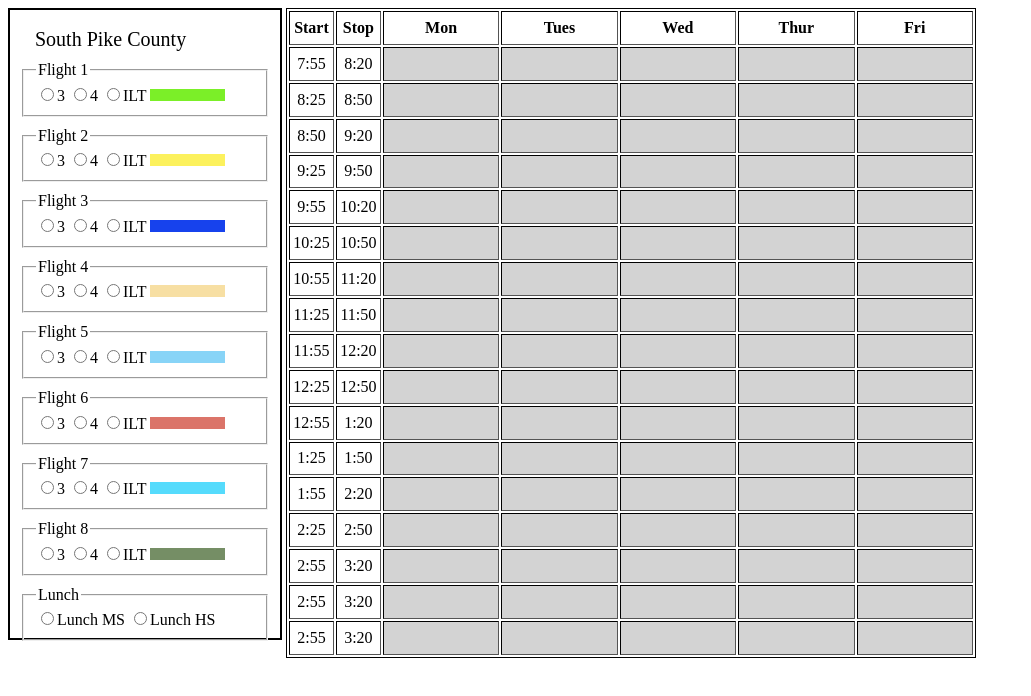
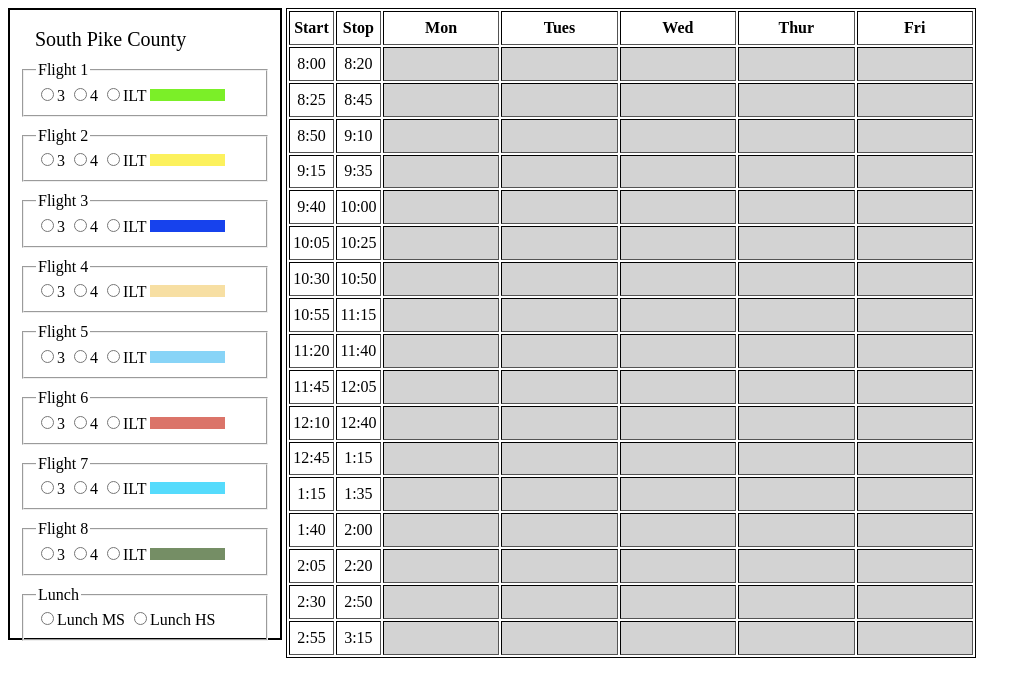
Before and after one commit to paceTechSchool/South-Pike-Flex-Demo, a plain HTML site: page index.html in a window 1280 px wide. Shown: the whole page, without its empty margins (0-1031 px from the left). Drawn offline with nearby package versions, Linux system fonts and the light colour scheme.

Commit message:
updated times

```diff
--- a/index.html
+++ b/index.html
@@ -191,7 +191,7 @@
   	<td class="firsttwocolums">Start</td><td class="firsttwocolums">Stop</td><td class="tablerowtop">Mon</td><td class="tablerowtop">Tues</td><td class="tablerowtop">Wed</td><td class="tablerowtop">Thur</td><td class="tablerowtop">Fri</td>
     </tr>
     <tr>
-      <td class="firsttwocolums">7:55</td><td class="firsttwocolums">8:20</td>
+      <td class="firsttwocolums">8:00</td><td class="firsttwocolums">8:20</td>
       <td id="m1"></td>
       <td id="t1"></td>
       <td id="w1"></td>
@@ -199,7 +199,7 @@
       <td id="f1"></td>
     </tr>
     <tr>
-      <td class="firsttwocolums">8:25</td><td class="firsttwocolums">8:50</td>
+      <td class="firsttwocolums">8:25</td><td class="firsttwocolums">8:45</td>
       <td id="m2"></td>
       <td id="t2"></td>
       <td id="w2"></td>
@@ -207,7 +207,7 @@
       <td id="f2"></td>
     </tr>
     <tr>
-      <td class="firsttwocolums">8:50</td><td class="firsttwocolums">9:20</td>
+      <td class="firsttwocolums">8:50</td><td class="firsttwocolums">9:10</td>
       <td id="m3"></td>
       <td id="t3"></td>
       <td id="w3"></td>
@@ -215,7 +215,7 @@
       <td id="f3"></td>
     </tr>
     <tr>
-      <td class="firsttwocolums">9:25</td><td class="firsttwocolums">9:50</td>
+      <td class="firsttwocolums">9:15</td><td class="firsttwocolums">9:35</td>
       <td id="m4"></td>
       <td id="t4"></td>
       <td id="w4"></td>
@@ -223,7 +223,7 @@
       <td id="f4"></td>
     </tr>
     <tr>
-      <td class="firsttwocolums">9:55</td><td class="firsttwocolums">10:20</td>
+      <td class="firsttwocolums">9:40</td><td class="firsttwocolums">10:00</td>
       <td id="m5"></td>
       <td id="t5"></td>
       <td id="w5"></td>
@@ -231,7 +231,7 @@
       <td id="f5"></td>
     </tr>
     <tr>
-      <td class="firsttwocolums">10:25</td><td class="firsttwocolums">10:50</td>
+      <td class="firsttwocolums">10:05</td><td class="firsttwocolums">10:25</td>
       <td id="m6"></td>
       <td id="t6"></td>
       <td id="w6"></td>
@@ -239,7 +239,7 @@
       <td id="f6"></td>
     </tr>
     <tr>
-      <td class="firsttwocolums">10:55</td><td class="firsttwocolums">11:20</td>
+      <td class="firsttwocolums">10:30</td><td class="firsttwocolums">10:50</td>
       <td id="m7"></td>
       <td id="t7"></td>
       <td id="w7"></td>
@@ -247,7 +247,7 @@
       <td id="f7"></td>
     </tr>
     <tr>
-  	<td class="firsttwocolums">11:25</td><td class="firsttwocolums">11:50</td>
+  	<td class="firsttwocolums">10:55</td><td class="firsttwocolums">11:15</td>
     <td id="m8"></td>
     <td id="t8"></td>
     <td id="w8"></td>
@@ -255,7 +255,7 @@
     <td id="f8"></td>
     </tr>
     <tr>
-      <td class="firsttwocolums">11:55</td><td class="firsttwocolums">12:20</td>
+      <td class="firsttwocolums">11:20</td><td class="firsttwocolums">11:40</td>
       <td id="m9"></td>
       <td id="t9"></td>
       <td id="w9"></td>
@@ -263,7 +263,7 @@
       <td id="f9"></td>
     </tr>
     <tr>
-      <td class="firsttwocolums">12:25</td><td class="firsttwocolums">12:50</td>
+      <td class="firsttwocolums">11:45</td><td class="firsttwocolums">12:05</td>
       <td id="m10"></td>
       <td id="t10"></td>
       <td id="w10"></td>
@@ -271,7 +271,7 @@
       <td id="f10"></td>
     </tr>
     <tr>
-      <td class="firsttwocolums">12:55</td><td class="firsttwocolums">1:20</td>
+      <td class="firsttwocolums">12:10</td><td class="firsttwocolums">12:40</td>
       <td id="m11"></td>
       <td id="t11"></td>
       <td id="w11"></td>
@@ -279,7 +279,7 @@
       <td id="f11"></td>
     </tr>
     <tr>
-      <td class="firsttwocolums">1:25</td><td class="firsttwocolums">1:50</td>
+      <td class="firsttwocolums">12:45</td><td class="firsttwocolums">1:15</td>
       <td id="m12"></td>
       <td id="t12"></td>
       <td id="w12"></td>
@@ -287,7 +287,7 @@
       <td id="f12"></td>
     </tr>
     <tr>
-      <td class="firsttwocolums">1:55</td><td class="firsttwocolums">2:20</td>
+      <td class="firsttwocolums">1:15</td><td class="firsttwocolums">1:35</td>
       <td id="m13"></td>
       <td id="t13"></td>
       <td id="w13"></td>
@@ -295,7 +295,7 @@
       <td id="f13"></td>
     </tr>
     <tr>
-      <td class="firsttwocolums">2:25</td><td class="firsttwocolums">2:50</td>
+      <td class="firsttwocolums">1:40</td><td class="firsttwocolums">2:00</td>
       <td id="m14"></td>
       <td id="t14"></td>
       <td id="w14"></td>
@@ -303,7 +303,7 @@
       <td id="f14"></td>
     </tr>
     <tr>
-      <td class="firsttwocolums">2:55</td><td class="firsttwocolums">3:20</td>
+      <td class="firsttwocolums">2:05</td><td class="firsttwocolums">2:20</td>
       <td id="m15"></td>
       <td id="t15"></td>
       <td id="w15"></td>
@@ -311,7 +311,7 @@
       <td id="f15"></td>
     </tr>
     <tr>
-      <td class="firsttwocolums">2:55</td><td class="firsttwocolums">3:20</td>
+      <td class="firsttwocolums">2:30</td><td class="firsttwocolums">2:50</td>
       <td id="m16"></td>
       <td id="t16"></td>
       <td id="w16"></td>
@@ -319,7 +319,7 @@
       <td id="f16"></td>
     </tr>
     <tr>
-      <td class="firsttwocolums">2:55</td><td class="firsttwocolums">3:20</td>
+      <td class="firsttwocolums">2:55</td><td class="firsttwocolums">3:15</td>
       <td id="m17"></td>
       <td id="t17"></td>
       <td id="w17"></td>
@@ -329,6 +329,7 @@
   </table>
   </div>
   </div>
+  <!--<button style="margin-top: 5px; width: 273px; height: 65px;" onclick="printDiv('centercontainer')">Print</button>-->
   </body>
 
   <script>
```
